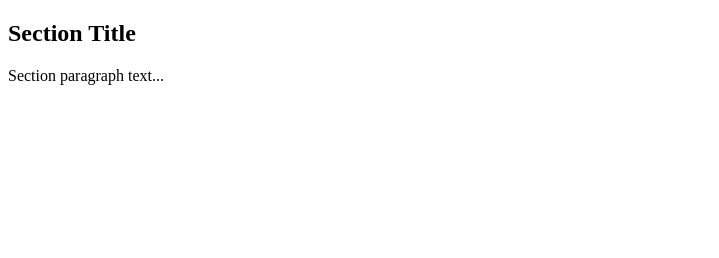
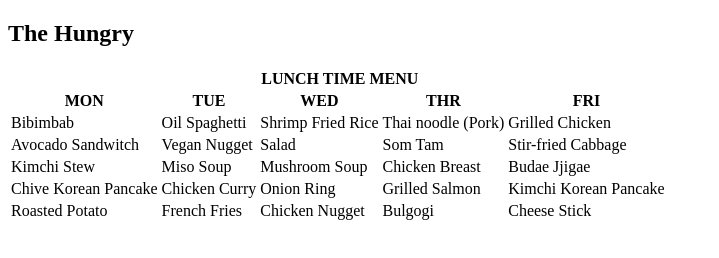
Before and after one commit to cris-cs-yunha/The-Hungry, a plain HTML site: page index.html in a window 1280 px wide. Shown: the whole page, without its empty margins (0-719 px from the left). Drawn offline with Linux system fonts and the light colour scheme.

Commit message:
Added Table of foods.

```diff
--- a/index.html
+++ b/index.html
@@ -10,8 +10,87 @@
 <body>
   <main>
     <section>
-      <h1>Section Title</h1>
-      <p>Section paragraph text...</p>
+      <h1>The Hungry</h1>
+
+
+      <table class="inner-table">
+
+        <thead>
+
+          <!----------- January Heading ----------->
+          <tr>
+            <th colspan="7">
+              LUNCH TIME MENU
+            </th>
+          </tr>
+
+          <!----------- Week Names ----------->
+          <tr>
+            <th>
+              MON
+            </th>
+            <th>
+              TUE
+            </th>
+            <th>
+              WED
+            </th>
+            <th>
+              THR
+            </th>
+            <th>
+              FRI
+            </th>
+            <th>
+          </tr>
+        </thead>
+
+        <!----------- DATES ----------->
+        <tbody>
+          <tr>
+            <td>Bibimbab</td>
+            <td>Oil Spaghetti</td>
+            <td>Shrimp Fried Rice</td>
+            <td>Thai noodle (Pork)</td>
+            <td>Grilled Chicken</td>
+
+          </tr>
+          <tr>
+            <td>Avocado Sandwitch</td>
+            <td>Vegan Nugget</td>
+            <td>Salad</td>
+            <td>Som Tam</td>
+            <td>Stir-fried Cabbage </td>
+
+          </tr>
+          <tr>
+            <td>Kimchi Stew</td>
+            <td>Miso Soup</td>
+            <td>Mushroom Soup</td>
+            <td>Chicken Breast</td>
+            <td>Budae Jjigae</td>
+
+          </tr>
+          <tr>
+            <td>Chive Korean Pancake</td>
+            <td>Chicken Curry</td>
+            <td>Onion Ring</td>
+            <td>Grilled Salmon</td>
+            <td>Kimchi Korean Pancake</td>
+
+          </tr>
+          <tr>
+            <td>Roasted Potato</td>
+            <td>French Fries</td>
+            <td>Chicken Nugget</td>
+            <td>Bulgogi</td>
+            <td>Cheese Stick</td>
+
+          </tr>
+
+          </tr>
+        </tbody>
+      </table>
     </section>
   </main>
 </body>
```
Also changed, not shown: 1 other file.
